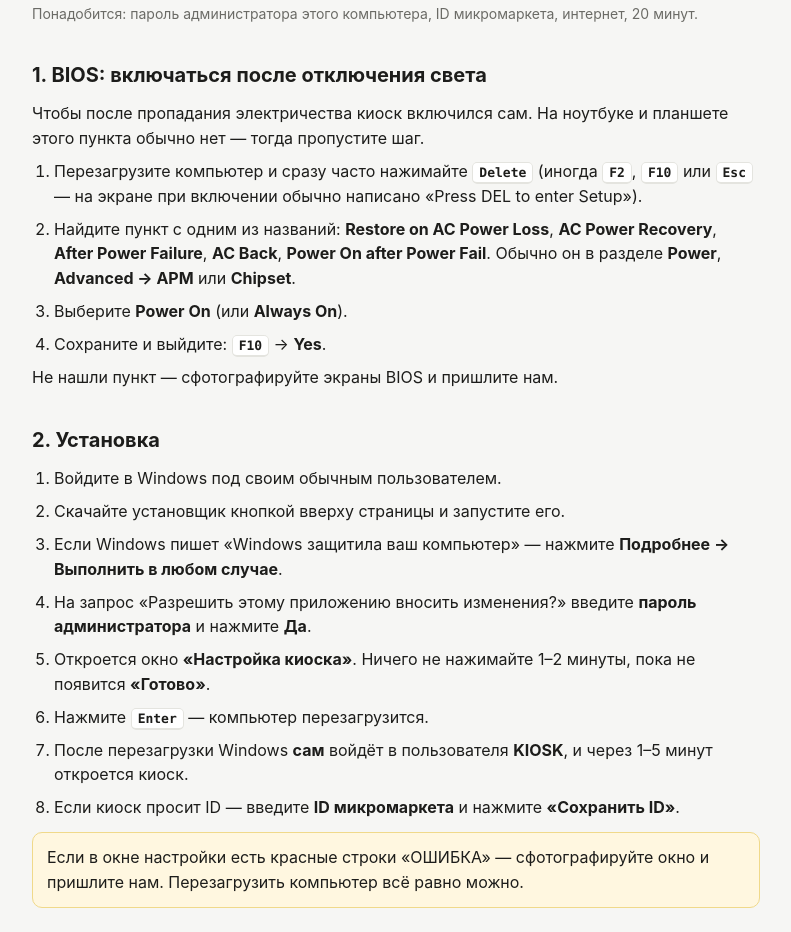
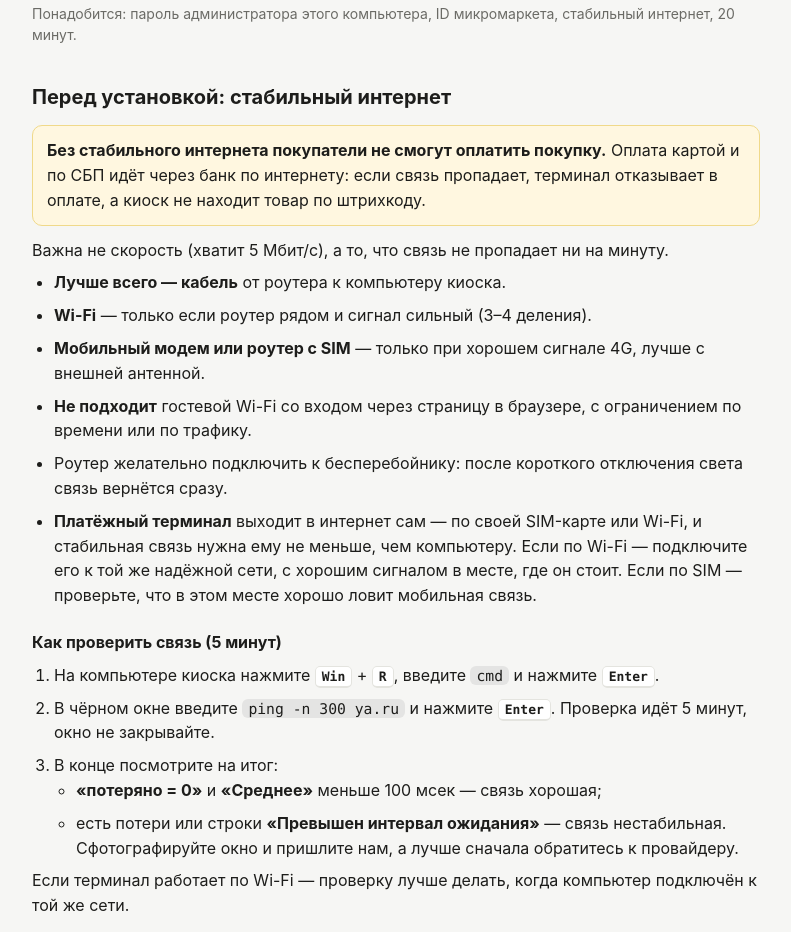
Before and after one commit to vikarchai/vib-electron-releases, a plain HTML site: page index.html in a window 1280 px wide. Shown: the part 288-1220 px from the top of the page, without its empty margins (244-1035 px from the left). Drawn offline with Linux system fonts and the light colour scheme; no server answers.

Commit message:
Install page: stable internet section

```diff
--- a/index.html
+++ b/index.html
@@ -74,6 +74,8 @@
 		padding: 12px 14px;
 		margin: 12px 0;
 	}
+	code { font-family: ui-monospace, Consolas, monospace; font-size: 0.92em; padding: 1px 6px; border-radius: 6px; background: var(--kbd-bg, rgba(127,127,127,.15)); }
+	h3 { font-size: 16px; margin: 22px 0 8px; }
 	kbd {
 		font: 600 13px/1 ui-monospace, Menlo, Consolas, monospace;
 		border: 1px solid var(--line);
@@ -97,7 +99,32 @@
 		<div class="meta" id="prod-meta">Ищем последнюю версию…</div>
 	</div>
 
-	<p class="meta" style="margin-top:10px">Понадобится: пароль администратора этого компьютера, ID микромаркета, интернет, 20 минут.</p>
+	<p class="meta" style="margin-top:10px">Понадобится: пароль администратора этого компьютера, ID микромаркета, стабильный интернет, 20 минут.</p>
+
+	<h2>Перед установкой: стабильный интернет</h2>
+	<div class="note"><b>Без стабильного интернета покупатели не смогут оплатить покупку.</b> Оплата картой и по СБП идёт через банк по интернету: если связь пропадает, терминал отказывает в оплате, а киоск не находит товар по штрихкоду.</div>
+	<p>Важна не скорость (хватит 5 Мбит/с), а то, что связь не пропадает ни на минуту.</p>
+	<ul>
+		<li><b>Лучше всего — кабель</b> от роутера к компьютеру киоска.</li>
+		<li><b>Wi-Fi</b> — только если роутер рядом и сигнал сильный (3–4 деления).</li>
+		<li><b>Мобильный модем или роутер с SIM</b> — только при хорошем сигнале 4G, лучше с внешней антенной.</li>
+		<li><b>Не подходит</b> гостевой Wi-Fi со входом через страницу в браузере, с ограничением по времени или по трафику.</li>
+		<li>Роутер желательно подключить к бесперебойнику: после короткого отключения света связь вернётся сразу.</li>
+		<li><b>Платёжный терминал</b> выходит в интернет сам — по своей SIM-карте или Wi-Fi, и стабильная связь нужна ему не меньше, чем компьютеру. Если по Wi-Fi — подключите его к той же надёжной сети, с хорошим сигналом в месте, где он стоит. Если по SIM — проверьте, что в этом месте хорошо ловит мобильная связь.</li>
+	</ul>
+
+	<h3>Как проверить связь (5 минут)</h3>
+	<ol>
+		<li>На компьютере киоска нажмите <kbd>Win</kbd> + <kbd>R</kbd>, введите <code>cmd</code> и нажмите <kbd>Enter</kbd>.</li>
+		<li>В чёрном окне введите <code>ping -n 300 ya.ru</code> и нажмите <kbd>Enter</kbd>. Проверка идёт 5 минут, окно не закрывайте.</li>
+		<li>В конце посмотрите на итог:
+			<ul>
+				<li><b>«потеряно = 0»</b> и <b>«Среднее»</b> меньше 100 мсек — связь хорошая;</li>
+				<li>есть потери или строки <b>«Превышен интервал ожидания»</b> — связь нестабильная. Сфотографируйте окно и пришлите нам, а лучше сначала обратитесь к провайдеру.</li>
+			</ul>
+		</li>
+	</ol>
+	<p>Если терминал работает по Wi-Fi — проверку лучше делать, когда компьютер подключён к той же сети.</p>
 
 	<h2>1. BIOS: включаться после отключения света</h2>
 	<p>Чтобы после пропадания электричества киоск включился сам. На ноутбуке и планшете этого пункта обычно нет — тогда пропустите шаг.</p>
```
